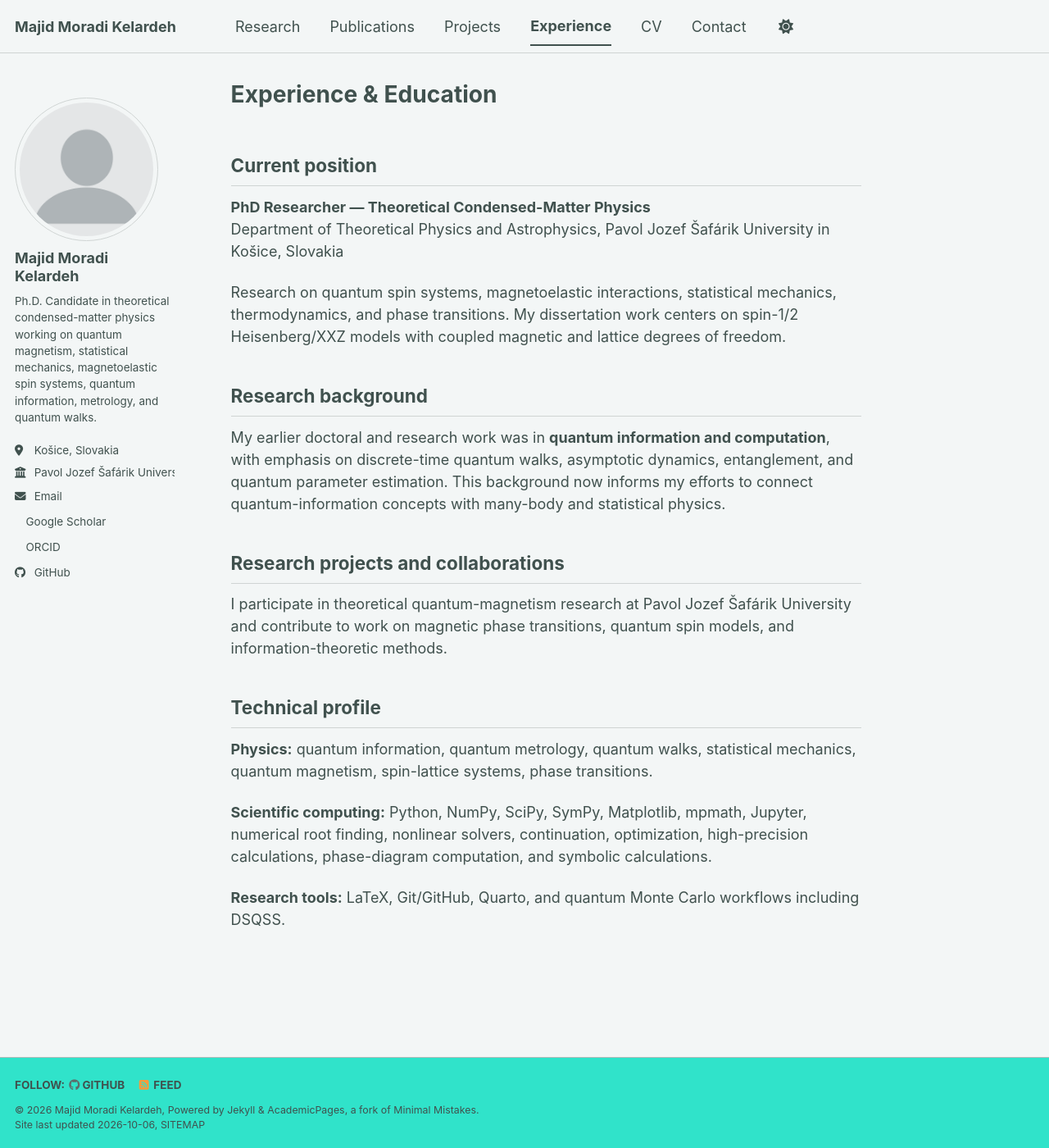
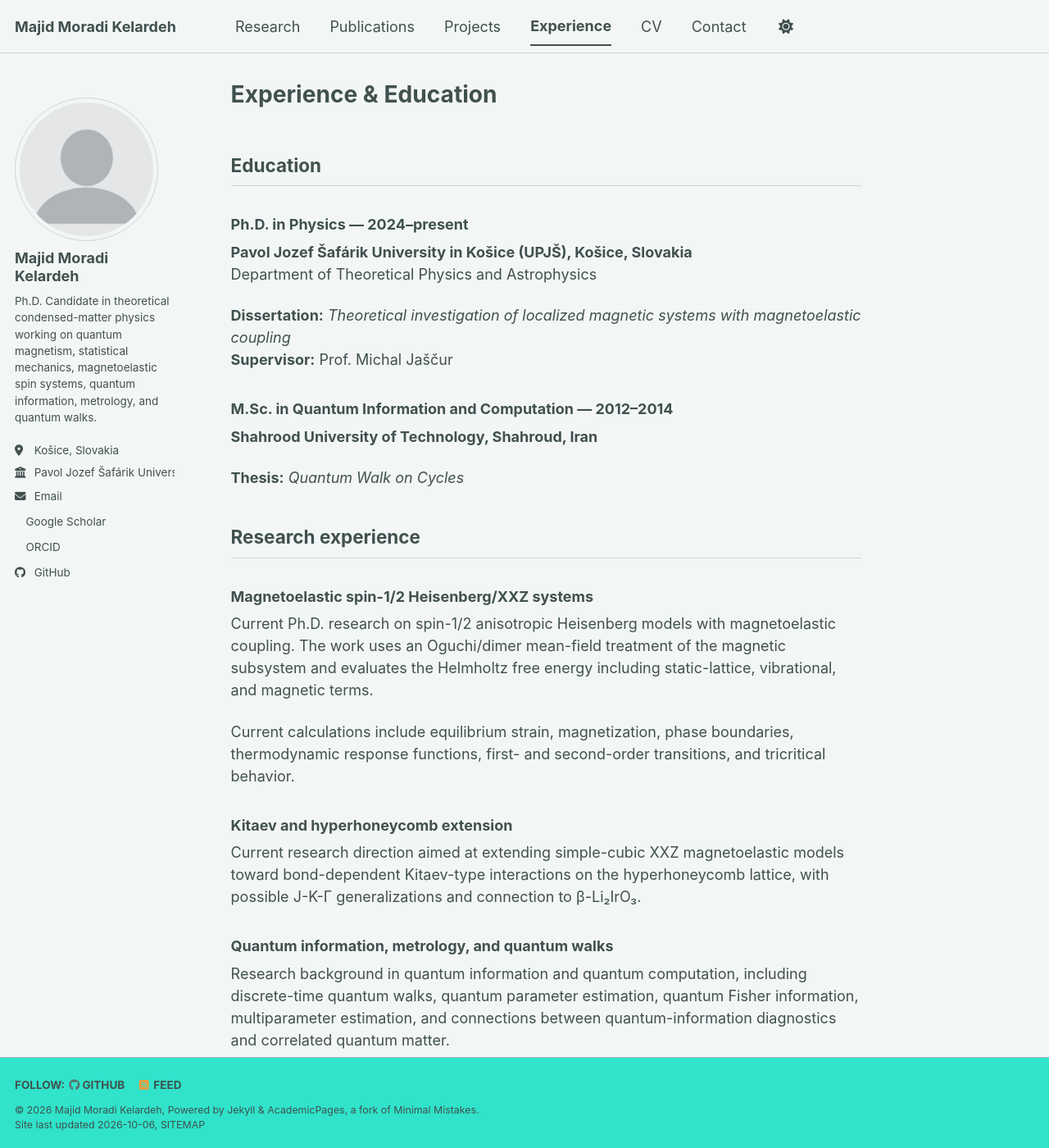
Before and after one commit to MKMajiid/mkmajiid.github.io, a Jekyll site: the page built from _pages/experience.md, in a window 1280 px wide and 1400 px high. Shown: the whole window at 82% size. Built offline with Jekyll 4.4.1, drawn with Linux system fonts in a browser that asks for light colours; a style sheet for code colours, icons or effects is not loaded; some of the changed text lies outside the part shown.

Commit message:
Add exact education teaching and service

```diff
--- a/_pages/experience.md
+++ b/_pages/experience.md
@@ -4,25 +4,50 @@ permalink: /experience/
 author_profile: true
 ---
 
-## Current position
+## Education
 
-**PhD Researcher — Theoretical Condensed-Matter Physics**
-Department of Theoretical Physics and Astrophysics, Pavol Jozef Šafárik University in Košice, Slovakia
+### Ph.D. in Physics — 2024–present
 
-Research on quantum spin systems, magnetoelastic interactions, statistical mechanics, thermodynamics, and phase transitions. My dissertation work centers on spin-1/2 Heisenberg/XXZ models with coupled magnetic and lattice degrees of freedom.
+**Pavol Jozef Šafárik University in Košice (UPJŠ), Košice, Slovakia**
+Department of Theoretical Physics and Astrophysics
 
-## Research background
+**Dissertation:** *Theoretical investigation of localized magnetic systems with magnetoelastic coupling*
+**Supervisor:** Prof. Michal Jaščur
 
-My earlier doctoral and research work was in **quantum information and computation**, with emphasis on discrete-time quantum walks, asymptotic dynamics, entanglement, and quantum parameter estimation. This background now informs my efforts to connect quantum-information concepts with many-body and statistical physics.
+### M.Sc. in Quantum Information and Computation — 2012–2014
 
-## Research projects and collaborations
+**Shahrood University of Technology, Shahroud, Iran**
 
-I participate in theoretical quantum-magnetism research at Pavol Jozef Šafárik University and contribute to work on magnetic phase transitions, quantum spin models, and information-theoretic methods.
+**Thesis:** *Quantum Walk on Cycles*
 
-## Technical profile
+## Research experience
 
-**Physics:** quantum information, quantum metrology, quantum walks, statistical mechanics, quantum magnetism, spin-lattice systems, phase transitions.
+### Magnetoelastic spin-1/2 Heisenberg/XXZ systems
 
-**Scientific computing:** Python, NumPy, SciPy, SymPy, Matplotlib, mpmath, Jupyter, numerical root finding, nonlinear solvers, continuation, optimization, high-precision calculations, phase-diagram computation, and symbolic calculations.
+Current Ph.D. research on spin-1/2 anisotropic Heisenberg models with magnetoelastic coupling. The work uses an Oguchi/dimer mean-field treatment of the magnetic subsystem and evaluates the Helmholtz free energy including static-lattice, vibrational, and magnetic terms.
 
-**Research tools:** LaTeX, Git/GitHub, Quarto, and quantum Monte Carlo workflows including DSQSS.
+Current calculations include equilibrium strain, magnetization, phase boundaries, thermodynamic response functions, first- and second-order transitions, and tricritical behavior.
+
+### Kitaev and hyperhoneycomb extension
+
+Current research direction aimed at extending simple-cubic XXZ magnetoelastic models toward bond-dependent Kitaev-type interactions on the hyperhoneycomb lattice, with possible J-K-Γ generalizations and connection to β-Li₂IrO₃.
+
+### Quantum information, metrology, and quantum walks
+
+Research background in quantum information and quantum computation, including discrete-time quantum walks, quantum parameter estimation, quantum Fisher information, multiparameter estimation, and connections between quantum-information diagnostics and correlated quantum matter.
+
+## Teaching experience
+
+**Shahrood University of Technology, 2020–2022**
+
+- Fundamental Physics / Classical Mechanics
+- Fundamental Physics / Classical Electromagnetism
+
+## Academic service
+
+Peer-review activity for:
+
+- *Journal of Physics Communications*
+- *Journal of Physics A: Mathematical and Theoretical*
+- *New Journal of Physics*
+- *Physica Scripta*
```
